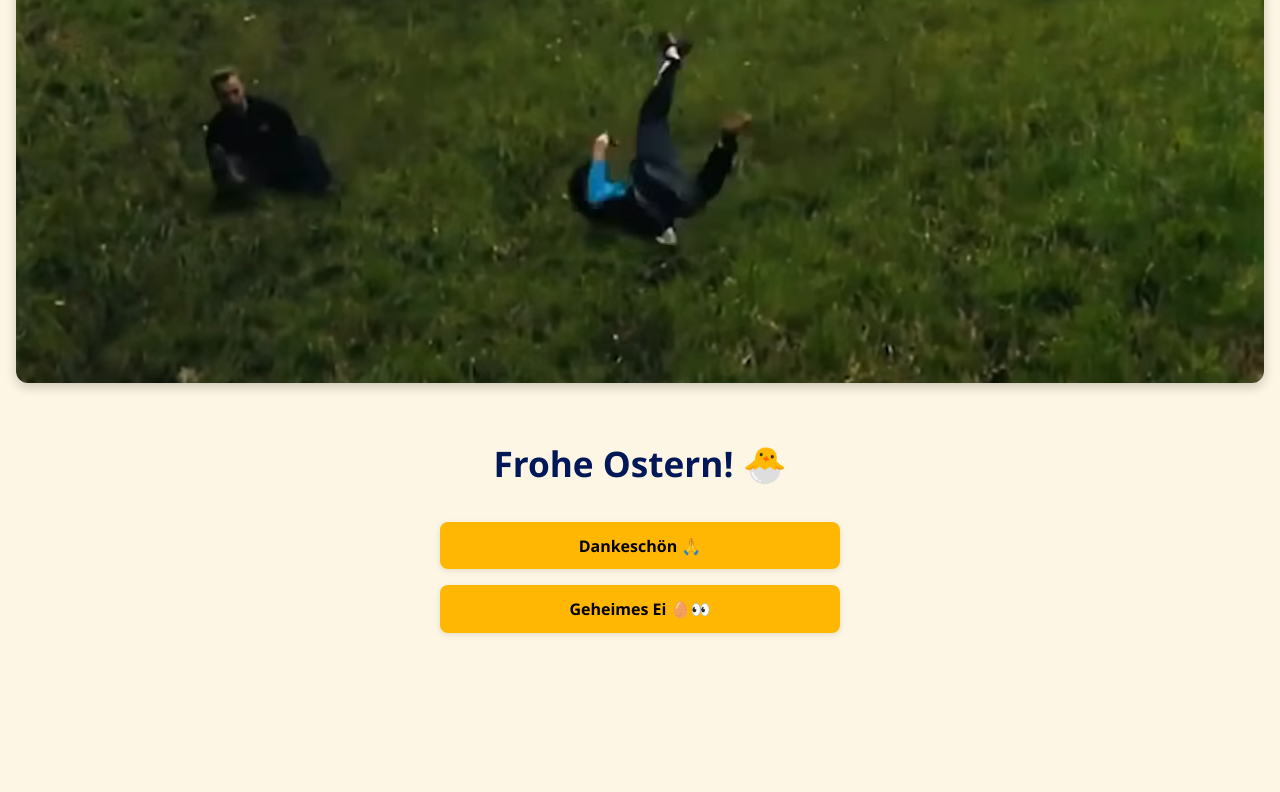
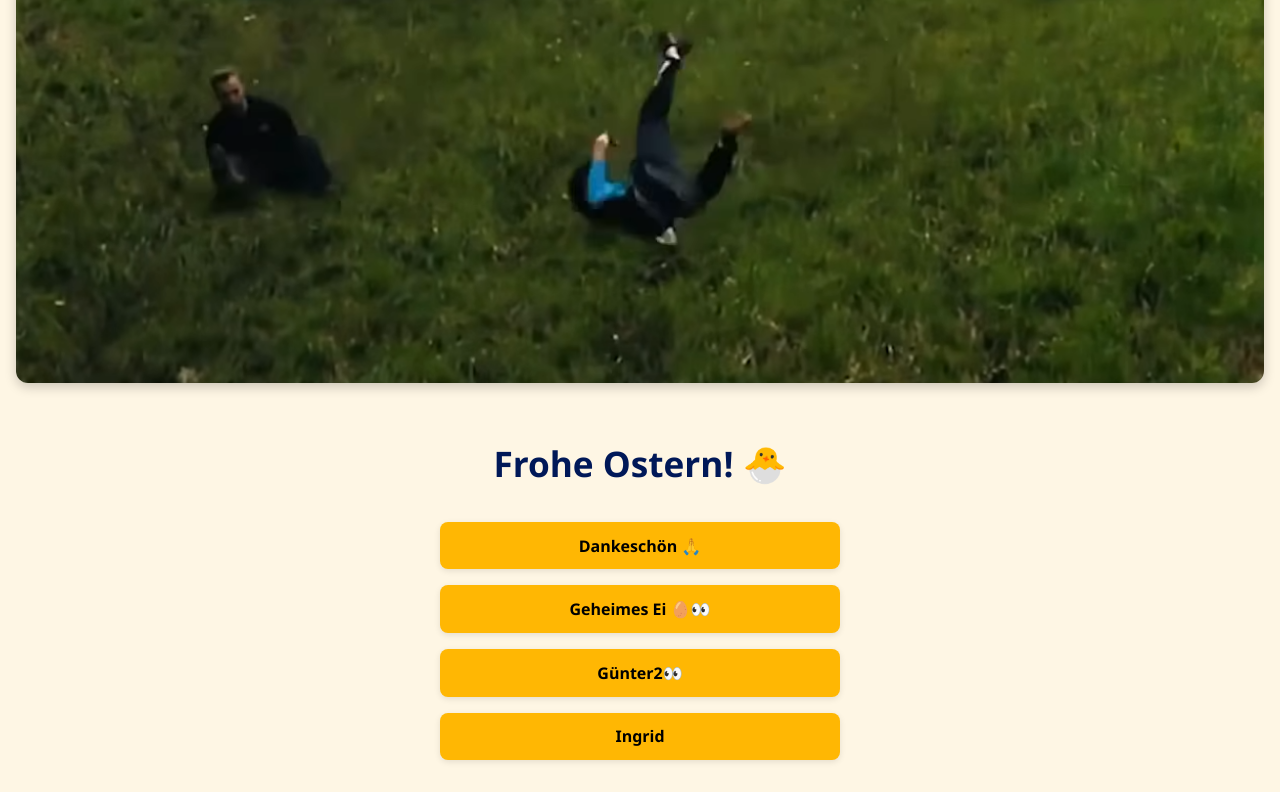
Before and after one commit to s4seandr/OsterBACH, a plain HTML site: page index.html in a window 1280 px wide. Shown: the part 340-1132 px from the top of the page. Before the commit the page ends 1005 px from the top, so only its background shows below. Drawn offline with Linux system fonts and the light colour scheme.

Commit message:
Update index.html

```diff
--- a/index.html
+++ b/index.html
@@ -58,6 +58,8 @@
   <div class="nav">
     <a href="dankeschön.html">Dankeschön 🙏</a>
     <a href="geheimes-ei.html">Geheimes Ei 🥚👀</a>
+    <a href="günter2.html.html">Günter2👀</a>
+    <a href="ingrid.html">Ingrid</a>
   </div>
 </body>
 </html>
```
